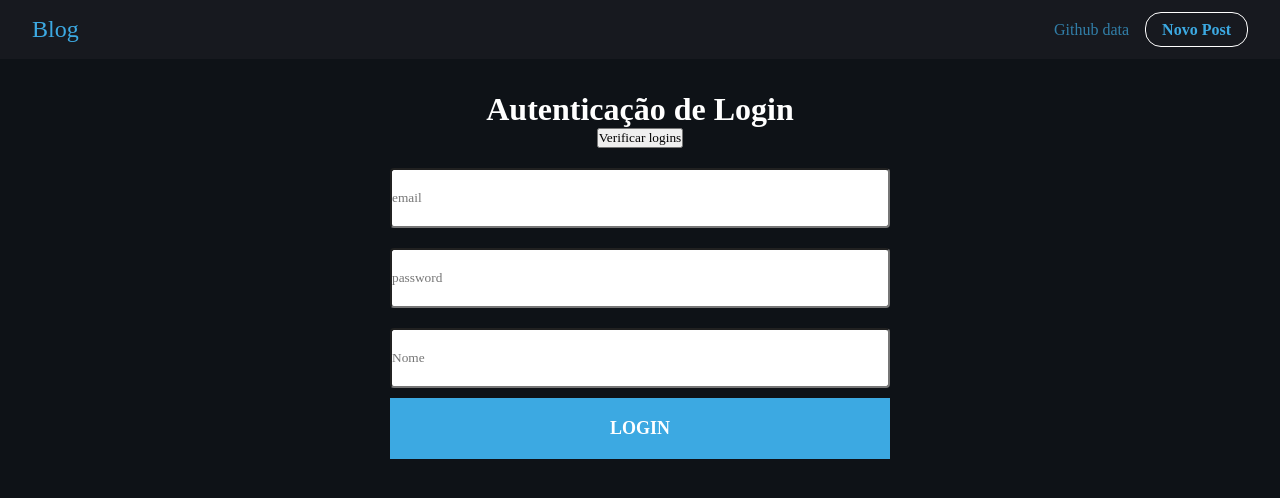
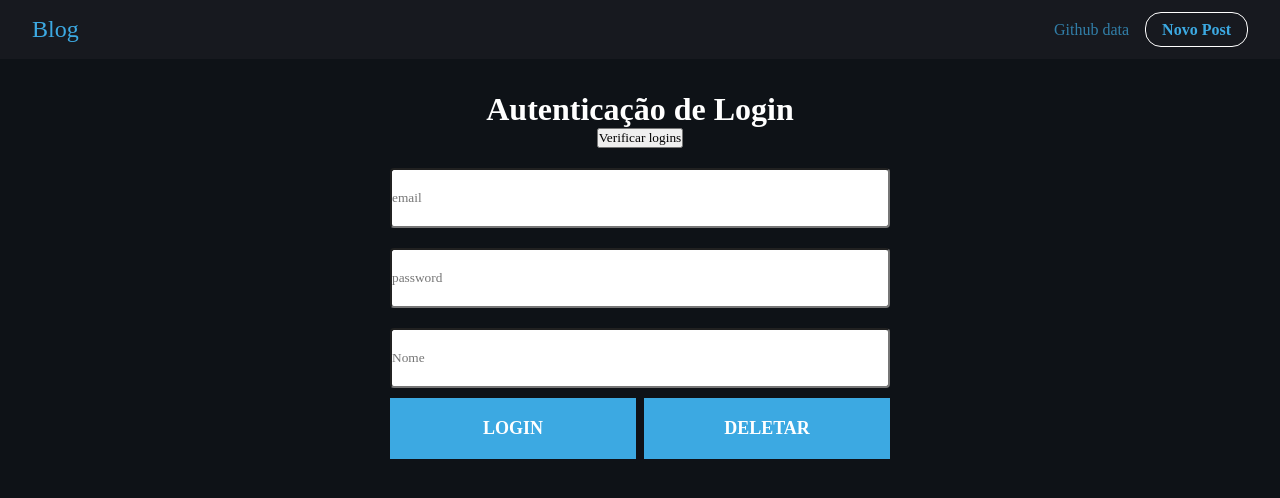
Before and after one commit to Felipe-Gs/Requisicao-React, a React (Vite) app: page / in a window 1280 px wide. Shown: the top 498 px of the page. Built offline with nearby package versions, Linux system fonts and the light colour scheme; a web font is replaced by a local one.

Commit message:
feat: adcionado funcao que chama o banco com a rota de deletar usuario

```diff
--- a/src/routes/Login.jsx
+++ b/src/routes/Login.jsx
@@ -39,9 +39,26 @@ export const Login = () => {
       setUser(response.data);
     } catch (error) {
       if (error.response) {
-        setEmail(error.response.data.message);
+        setError(error.response.data.message);
       } else {
-        setEmail("erro desconhecido!");
+        setError("erro desconhecido!");
+      }
+    }
+  };
+
+  const handleDelete = async (e) => {
+    e.preventDefault();
+    try {
+      const response = await api.post(
+        "/deletar",
+        JSON.stringify({ email, password })
+      );
+      alert(response.data.message);
+    } catch (error) {
+      if (error.response) {
+        setError(error.response.data.message);
+      } else {
+        setError("erro desconhecido");
       }
     }
   };
@@ -82,6 +99,7 @@ export const Login = () => {
           required
           onChange={(e) => setNome(e.target.value)}
         ></input>
+        <div className="btn-deletar">
           <button
             onClick={(e) => handleLogin(e)}
             type="submit"
@@ -89,6 +107,16 @@ export const Login = () => {
           >
             Login
           </button>
+
+          <button
+            onClick={(e) => handleDelete(e)}
+            type="submit"
+            className="btn-login"
+          >
+            Deletar
+          </button>
+        </div>
+
         {error ? (
           <button
             onClick={() => navigate("/cadastro")}
```
Lines whose indentation alone changed are shown as unchanged.
